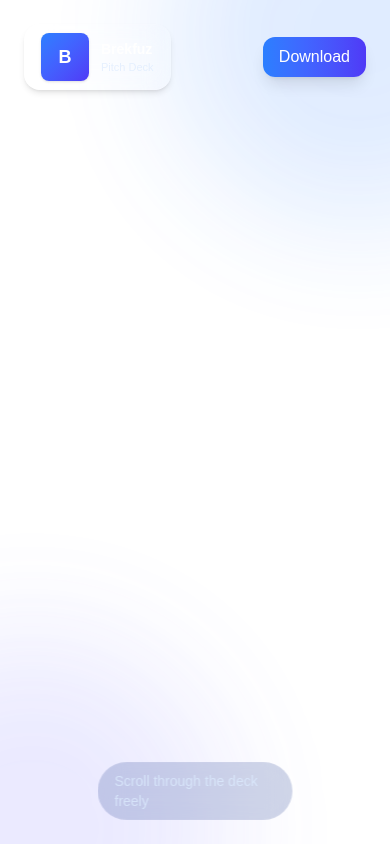
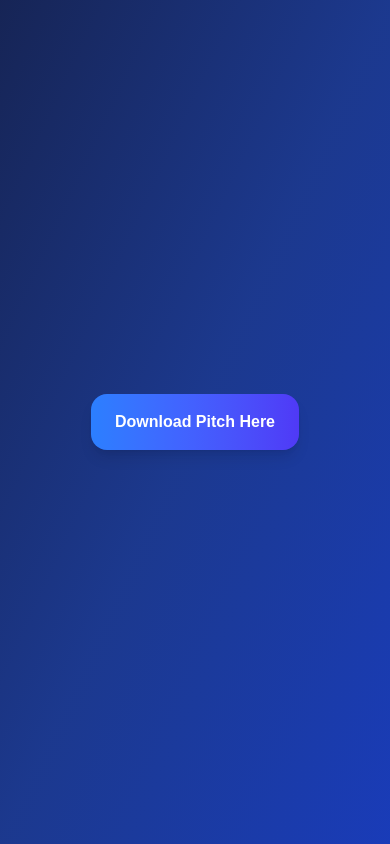
Before and after one commit to SarthakA1/brekfuz-deck, a Next.js app: page / in a window 390 px wide. Built offline with nearby package versions, Linux system fonts and the light colour scheme.

Commit message:
Update page.tsx

```diff
--- a/src/app/page.tsx
+++ b/src/app/page.tsx
@@ -1,28 +1,40 @@
 "use client";
 
-import React from "react";
+import React, { useState, useEffect } from "react";
 
 export default function Home() {
   const PDF_FILE = "/brekfuz.pdf";
+  const [isMobile, setIsMobile] = useState(false);
+
+  useEffect(() => {
+    const handleResize = () => setIsMobile(window.innerWidth < 640); // sm breakpoint
+    handleResize(); // initial check
+    window.addEventListener("resize", handleResize);
+    return () => window.removeEventListener("resize", handleResize);
+  }, []);
 
   return (
-    <main className="relative h-screen w-screen bg-gradient-to-br from-blue-950 via-blue-900 to-blue-800 text-white overflow-hidden">
-      {/* Fullscreen PDF (fixed under UI) */}
+    <main className="relative h-screen w-screen bg-gradient-to-br from-blue-950 via-blue-900 to-blue-800 text-white overflow-hidden flex items-center justify-center">
+      {isMobile ? (
+        // Mobile / small screens: just download button
+        <a
+          href={PDF_FILE}
+          download
+          className="px-6 py-4 rounded-2xl bg-gradient-to-r from-blue-500 to-indigo-600 text-white font-semibold shadow-lg hover:scale-105 transform transition"
+        >
+          Download Pitch Here
+        </a>
+      ) : (
+        // Desktop / large screens: fullscreen PDF
+        <>
           <iframe
             src={PDF_FILE}
             title="Brekfuz Pitch Deck"
-        style={{
-          position: "fixed",
-          inset: 0,           // top:0; right:0; bottom:0; left:0;
-          width: "100vw",
-          height: "100vh",
-          border: "none",
-          backgroundColor: "white",
-          zIndex: 0,          // behind header/footer
-        }}
+            className="fixed inset-0 w-screen h-screen border-none z-0"
+            style={{ minHeight: "100vh", minWidth: "100vw" }}
           />
 
-      {/* Top Nav (stays on top) */}
+          {/* Top Nav */}
           <header className="fixed left-6 right-6 top-6 z-50 flex items-center justify-between gap-4 pointer-events-auto">
             <div className="flex items-center gap-3 bg-white/6 backdrop-blur-md border border-white/8 rounded-2xl px-4 py-2 shadow-md">
               <div className="w-12 h-12 rounded-lg bg-gradient-to-br from-blue-500 to-indigo-600 flex items-center justify-center shadow">
@@ -43,16 +55,18 @@ export default function Home() {
             </a>
           </header>
 
-      {/* Floating Glows (visual only) */}
+          {/* Floating Glows */}
           <div className="absolute inset-0 pointer-events-none z-10">
             <div className="absolute -right-40 -top-40 w-96 h-96 bg-blue-500/20 rounded-full blur-3xl animate-pulse" />
             <div className="absolute -left-40 -bottom-44 w-96 h-96 bg-indigo-500/18 rounded-full blur-3xl animate-pulse" />
           </div>
 
-      {/* Footer (stays on top) */}
+          {/* Footer */}
           <footer className="fixed bottom-6 left-1/2 transform -translate-x-1/2 z-50 text-sm text-blue-100/80 backdrop-blur-md bg-blue-900/20 px-4 py-2 rounded-full border border-white/6 pointer-events-auto">
             Scroll through the deck freely
           </footer>
+        </>
+      )}
     </main>
   );
 }
```
Lines whose indentation alone changed are shown as unchanged.
